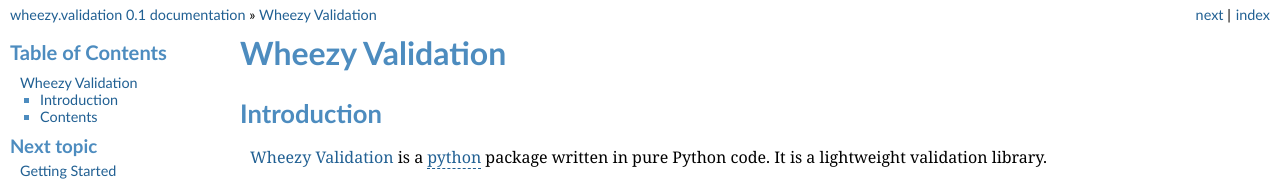
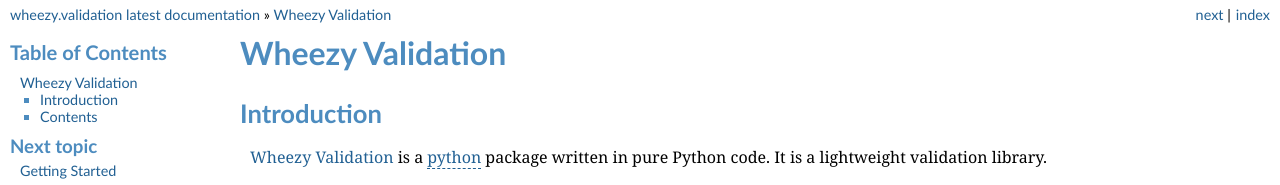
Before and after one commit to akornatskyy/wheezy.validation, a Sphinx documentation site: the page built from doc/index.rst, in a window 1280 px wide. Shown: the top 185 px of the page. Built offline with Sphinx 7.4.7, drawn with Linux system fonts in a browser that asks for light colours.

Commit message:
Minor cleanup.

```diff
--- a/doc/conf.py
+++ b/doc/conf.py
@@ -56,9 +56,9 @@ copyright = u'2011, Andriy Kornatskyy'
 # built documents.
 #
 # The short X.Y version.
-version = '0.1'
+version = 'latest'
 # The full version, including alpha/beta/rc tags.
-release = '0.1'
+release = 'latest'
 
 # The language for content autogenerated by Sphinx. Refer to documentation
 # for a list of supported languages.
@@ -212,8 +212,8 @@ htmlhelp_basename = 'wheezy.validationdoc'
 # (source start file, target name, title, author, documentclass
 # [howto/manual]).
 latex_documents = [
-    ('index', 'wheezy.validation.tex', u'wheezy.validation Documentation',
-     u'Andriy Kornatskyy', 'manual'),
+    ('index', 'wheezy.validation.tex', 'wheezy.validation documentation',
+     'Andriy Kornatskyy', 'manual'),
 ]
 
 # The name of an image file (relative to this directory) to place at the top of
@@ -245,6 +245,6 @@ latex_documents = [
 # One entry per manual page. List of tuples
 # (source start file, name, description, authors, manual section).
 man_pages = [
-    ('index', 'wheezy.validation', u'wheezy.validation Documentation',
-     [u'Andriy Kornatskyy'], 1)
+    ('index', 'wheezy.validation', 'wheezy.validation documentation',
+     ['Andriy Kornatskyy'], 1)
 ]
--- a/setup.cfg
+++ b/setup.cfg
@@ -9,5 +9,6 @@ exclude-source-files=0
 [upload_docs]
 upload-dir = doc/_build
 
-[pytest]
+[tool:pytest]
 pep8ignore =
+addopts = --disable-pytest-warnings
```
Also changed, not shown: README.md (added, +32 -0 lines), README.rst (deleted, +0 -42 lines), setup.py (+4 -8 lines), 3 other files.
